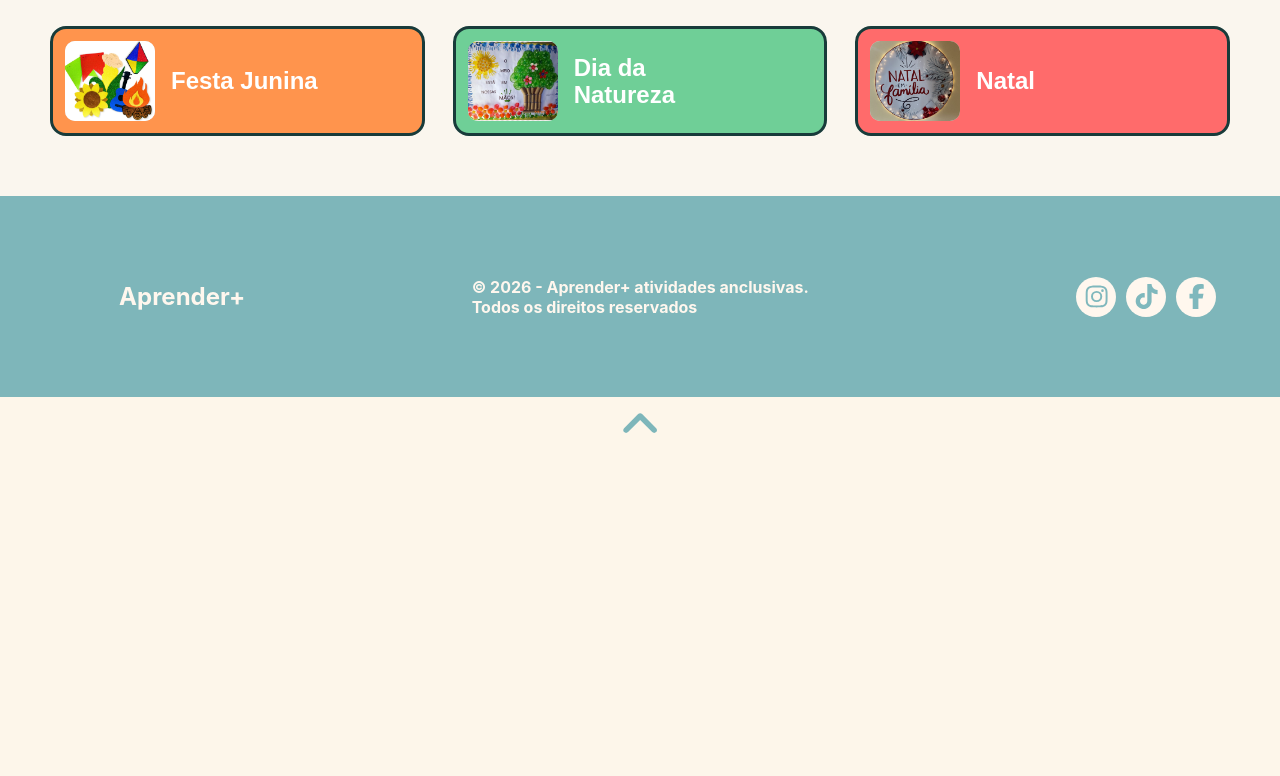
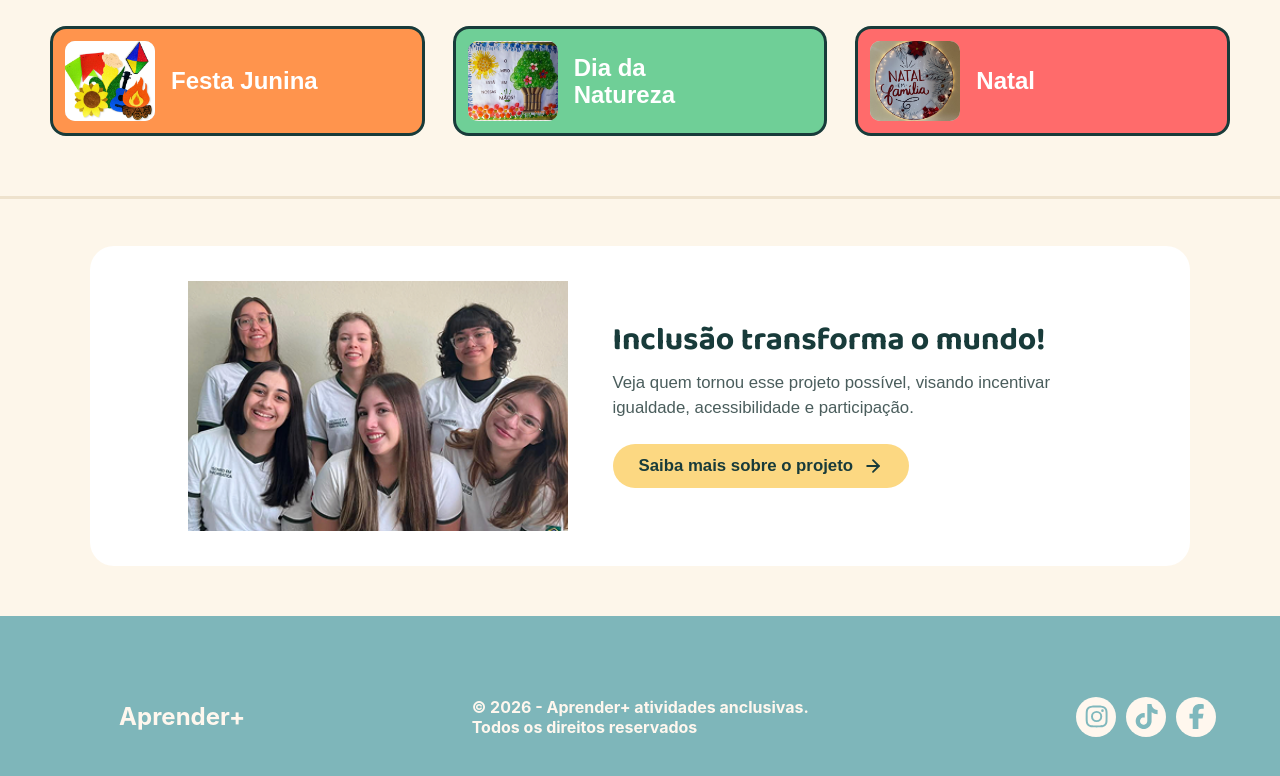
Before and after one commit to Aprender-Hackathon/Trabalho_Hackathon-Novo-, a Vue app: page / in a window 1280 px wide. Shown: the part 1999-2775 px from the top of the page. Before the commit the page ends 2446 px from the top, so only its background shows below. Built offline with nearby package versions, Linux system fonts and the light colour scheme.

Commit message:
HomeView.vue está praticamente finalizada

```diff
--- a/src/components/CategoriasSection.vue
+++ b/src/components/CategoriasSection.vue
@@ -49,11 +49,11 @@
 
     </div>
   </section>
+   <div class="linha-divisoria"></div>
 </template>
 
 <style scoped>
 .secao-categorias {
-  background-color: #FAF6EE;
   padding: 50px 20px 60px;
   font-family: 'Fredoka', sans-serif;
 }
@@ -116,6 +116,13 @@
   line-height: 1.15;
   max-width: 160px;
 }
+.linha-divisoria {
+  position: absolute;
+  width: 100%;
+  height: 3px;
+  background-color: rgb(238, 226, 205);;
+  left: 0;
+}
 @media (max-width: 960px) {
   .grid-categorias {
     grid-template-columns: repeat(2, 1fr);
--- /dev/null
+++ b/src/components/FaixaSobreNos.vue
@@ -0,0 +1,104 @@
+<script setup>
+</script>
+<template>
+  <section class="secao-sobre">
+    <div class="container-sobre">
+      <div class="cartao-sobre">
+        <div class="caixa-foto-equipe">
+          <img src="@/assets/equipe.png" alt="Foto da Equipe do Projeto" class="foto-equipe"/></div>
+        <div class="conteudo-sobre">
+          <h3 class="titulo-sobre">Inclusão transforma o mundo!</h3>
+          <p class="texto-sobre">
+            Veja quem tornou esse projeto possível, visando incentivar igualdade, acessibilidade e participação.</p>
+          <router-link to="/sobre-nos" class="botao-saiba-mais">Saiba mais sobre o projeto
+            <svg width="20" height="20" viewBox="0 0 24 24" fill="none" stroke="currentColor" stroke-width="2.2" stroke-linecap="round" stroke-linejoin="round">
+              <line x1="5" y1="12" x2="19" y2="12"></line>
+              <polyline points="12 5 19 12 12 19"></polyline></svg>
+          </router-link>
+        </div>
+      </div>
+    </div>
+  </section>
+</template>
+
+<style scoped>
+.secao-sobre {
+  padding: 50px 20px;
+  font-family: 'Fredoka', sans-serif;
+  display: flex;
+  justify-content: center;
+}
+.container-sobre {
+  width: 100%;
+  max-width: 1100px;
+  margin: 0 auto;
+}
+.cartao-sobre {
+  background-color: #FFFFFF;
+  border-radius: 24px;
+  padding: 35px 10px;
+  display: flex;
+  align-items: center;
+  justify-content: center;
+  gap: 45px;
+}
+.caixa-foto-equipe {
+  width: 380px;
+  height: 250px;
+}
+.foto-equipe {
+  width: 100%;
+  height: 100%;
+  object-fit: cover;
+  display: block;
+}
+.conteudo-sobre {
+  display: flex;
+  flex-direction: column;
+  align-items: flex-start;
+}
+.titulo-sobre {
+  font-size: 2rem;
+  font-weight: 700;
+  color: #183B3A;
+  margin: 0 0 12px 0;
+}
+.texto-sobre {
+  font-size: 1.05rem;
+  color: #4A5D5C;
+  line-height: 1.5;
+  margin: 0 0 24px 0;
+  max-width: 480px;
+}
+.botao-saiba-mais {
+  display: inline-flex;
+  align-items: center;
+  gap: 10px;
+  background-color: #FCD882;
+  color: #183B3A;
+  font-weight: 700;
+  font-size: 1.05rem;
+  padding: 12px 26px;
+  border-radius: 30px;
+  text-decoration: none;
+}
+@media (max-width: 850px) {
+  .cartao-sobre {
+    flex-direction: column;
+    text-align: center;
+    padding: 30px 20px;
+    gap: 25px;
+  }
+  .caixa-foto-equipe {
+    width: 100%;
+    max-width: 320px;
+    height: 210px;
+  }
+  .conteudo-sobre {
+    align-items: center;
+  }
+  .texto-sobre {
+    max-width: 100%;
+  }
+}
+</style>
--- a/src/views/HomeView.vue
+++ b/src/views/HomeView.vue
@@ -3,7 +3,7 @@ import BannerSection from '@/components/BannerSection.vue';
 import EducacaoSection from '@/components/EducacaoSection.vue';
 import ProcesoSection from '@/components/ProcesoSection.vue';
 import CategoriasSection from '@/components/CategoriasSection.vue';
-
+import FaixaSobreNos from '@/components/FaixaSobreNos.vue';
 </script>
 
 <template>
@@ -13,6 +13,6 @@ import CategoriasSection from '@/components/CategoriasSection.vue';
     <EducacaoSection/>
     <ProcesoSection />
     <CategoriasSection />
-
+    <FaixaSobreNos/>
   </div>
 </template>
```
